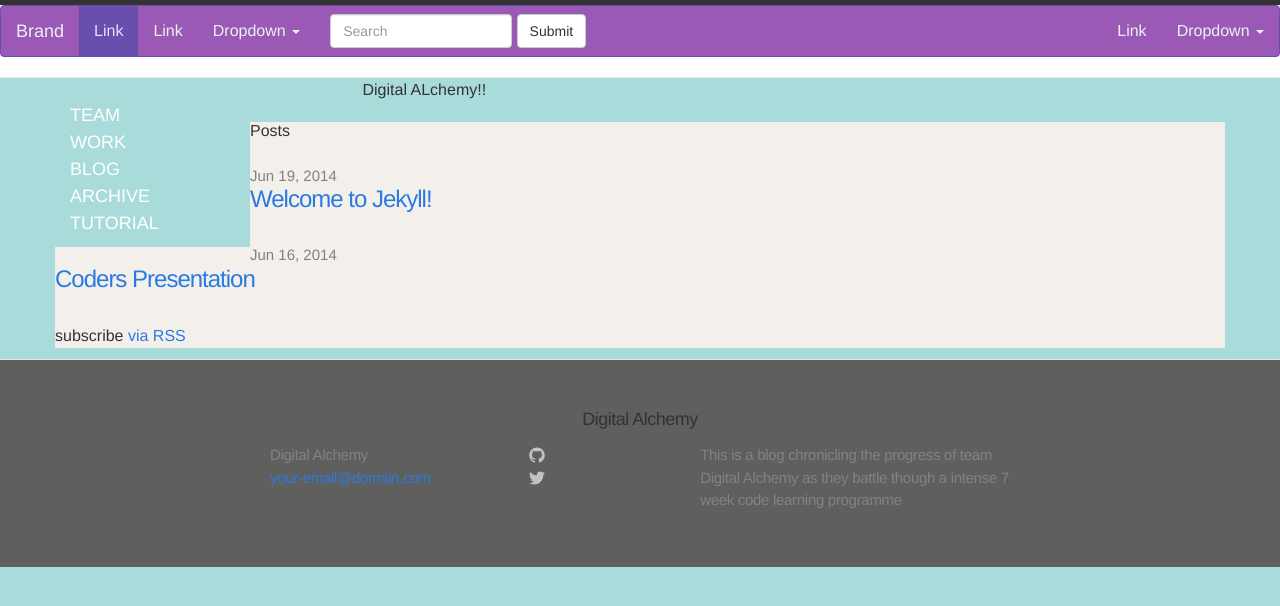
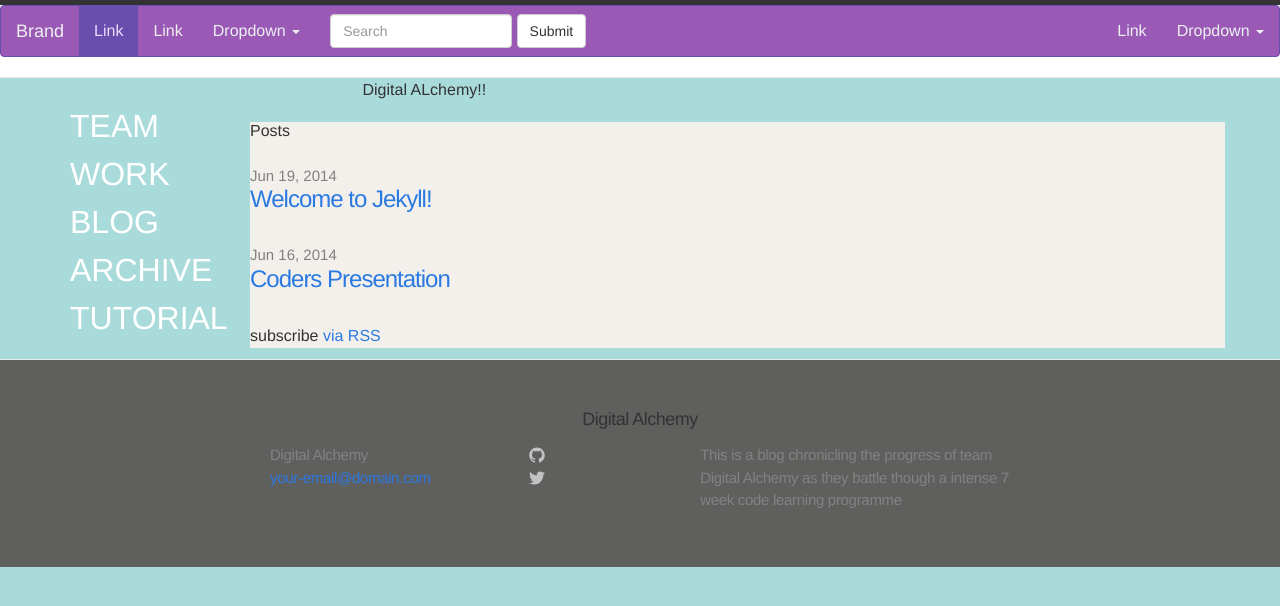
Before and after one commit to theodore-q/Digital-alchemy2.0, a Jekyll site: the page built from index.html, in a window 1280 px wide. Shown: the top 606 px of the page. Built offline with Jekyll 4.4.1, drawn with Linux system fonts in a browser that asks for light colours; nearby versions of some CDN libraries.

Commit message:
sidebar changes

```diff
--- a/_includes/leftsidebar.html
+++ b/_includes/leftsidebar.html
@@ -1,8 +1,8 @@
 <!--Navbar here-->
 <ul style = "list-style-type: none;color:white;">
-  <li><a style ="color:white;font-size:large;" href="#">TEAM</a></li>
-  <li><a style ="color:white;font-size:large;" href="#">WORK</a></li>
-  <li><a style ="color:white;font-size:large;" href="#">BLOG</a></li>
-  <li><a style ="color:white;font-size:large;" href="#">ARCHIVE</a></li>
-  <li><a style ="color:white;font-size:large;" href="#">TUTORIAL</a></li>
+  <li><a style ="color:white;font-size:xx-large;" href="#">TEAM</a></li>
+  <li><a style ="color:white;font-size:xx-large;" href="#">WORK</a></li>
+  <li><a style ="color:white;font-size:xx-large;" href="#">BLOG</a></li>
+  <li><a style ="color:white;font-size:xx-large;" href="#">ARCHIVE</a></li>
+  <li><a style ="color:white;font-size:xx-large;" href="#">TUTORIAL</a></li>
 </ul>
```
